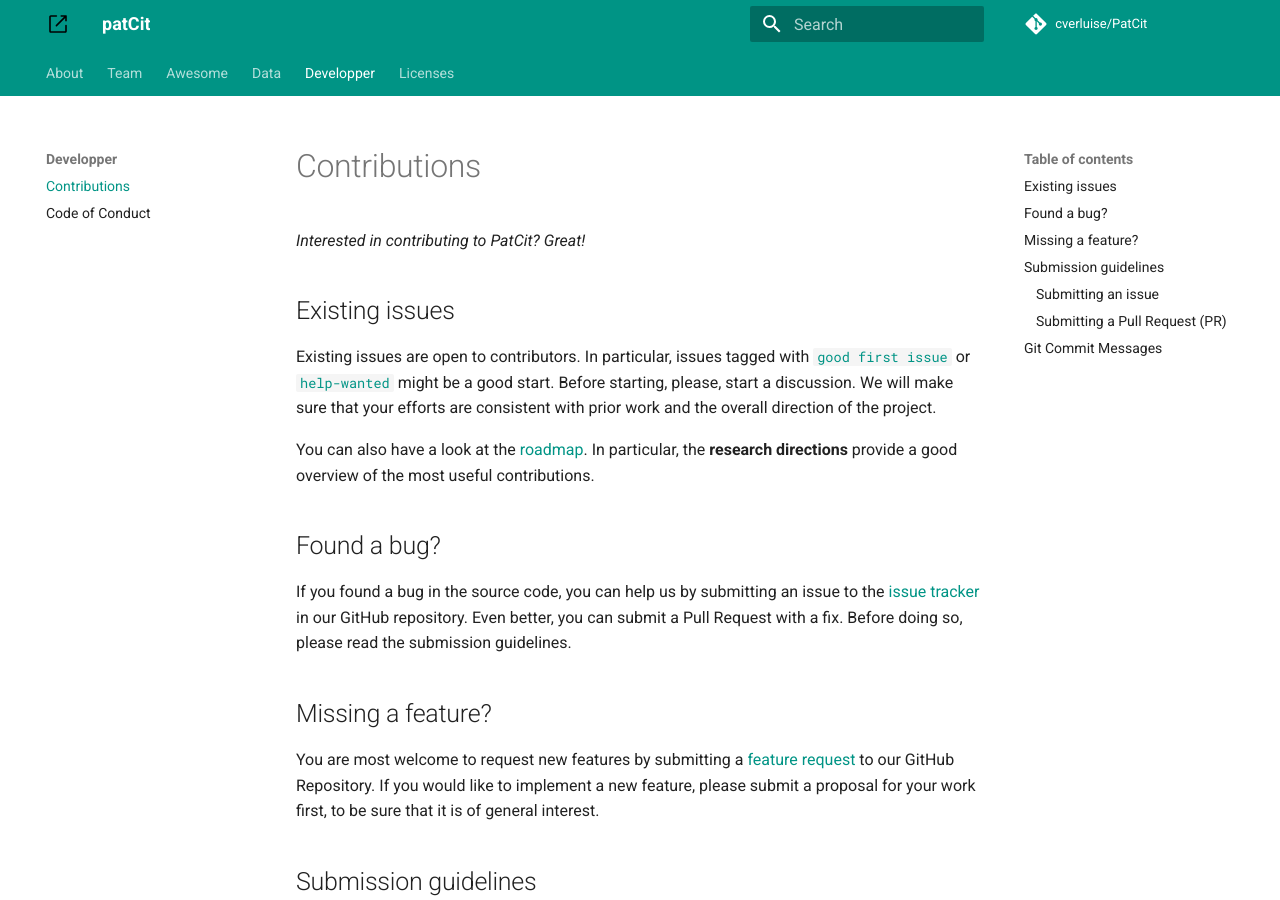
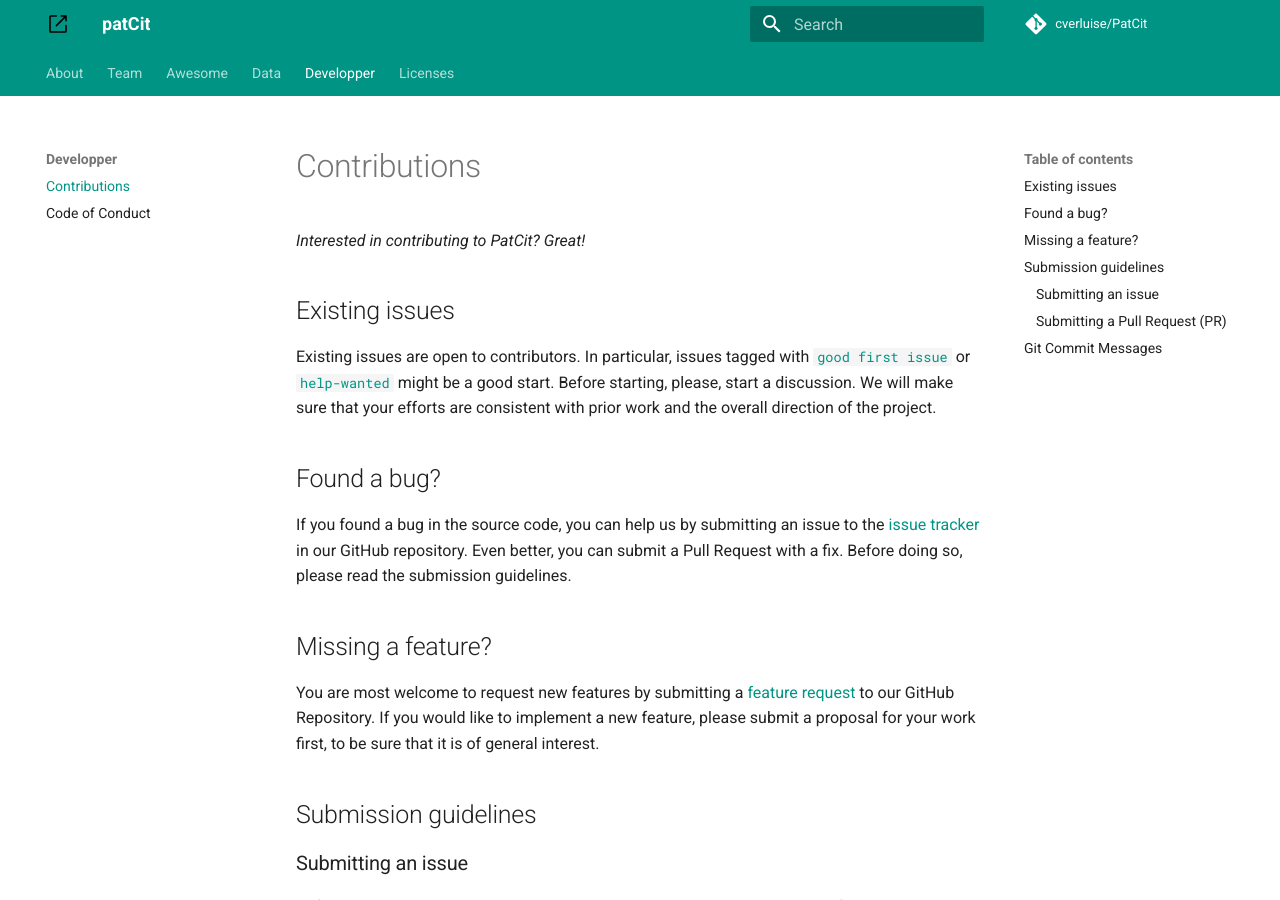
Before and after one commit to cverluise/PatCit, an MkDocs documentation site: the page built from docs/contributing.md, in a window 1280 px wide and 900 px high. Built offline with MkDocs 1.6.1 and Material for MkDocs 9.7.7, drawn with Linux system fonts in a browser that asks for light colours; emoji names are drawn with the system emoji font; comment, search, counter and statistics services are not loaded.

Commit message:
:art: minor modif

```diff
--- a/docs/contributing.md
+++ b/docs/contributing.md
@@ -8,8 +8,6 @@
 ## Existing issues
 
 Existing issues are open to contributors. In particular, issues tagged with [`good first issue`][good-first-issue] or [`help-wanted`][help-wanted] might be a good start. Before starting, please, start a discussion. We will make sure that your efforts are consistent with prior work and the overall direction of the project.
-
-You can also have a look at the [roadmap](./roadmap.md). In particular, the **research directions** provide a good overview of the most useful contributions.
 
 ## Found a bug?
 
```
